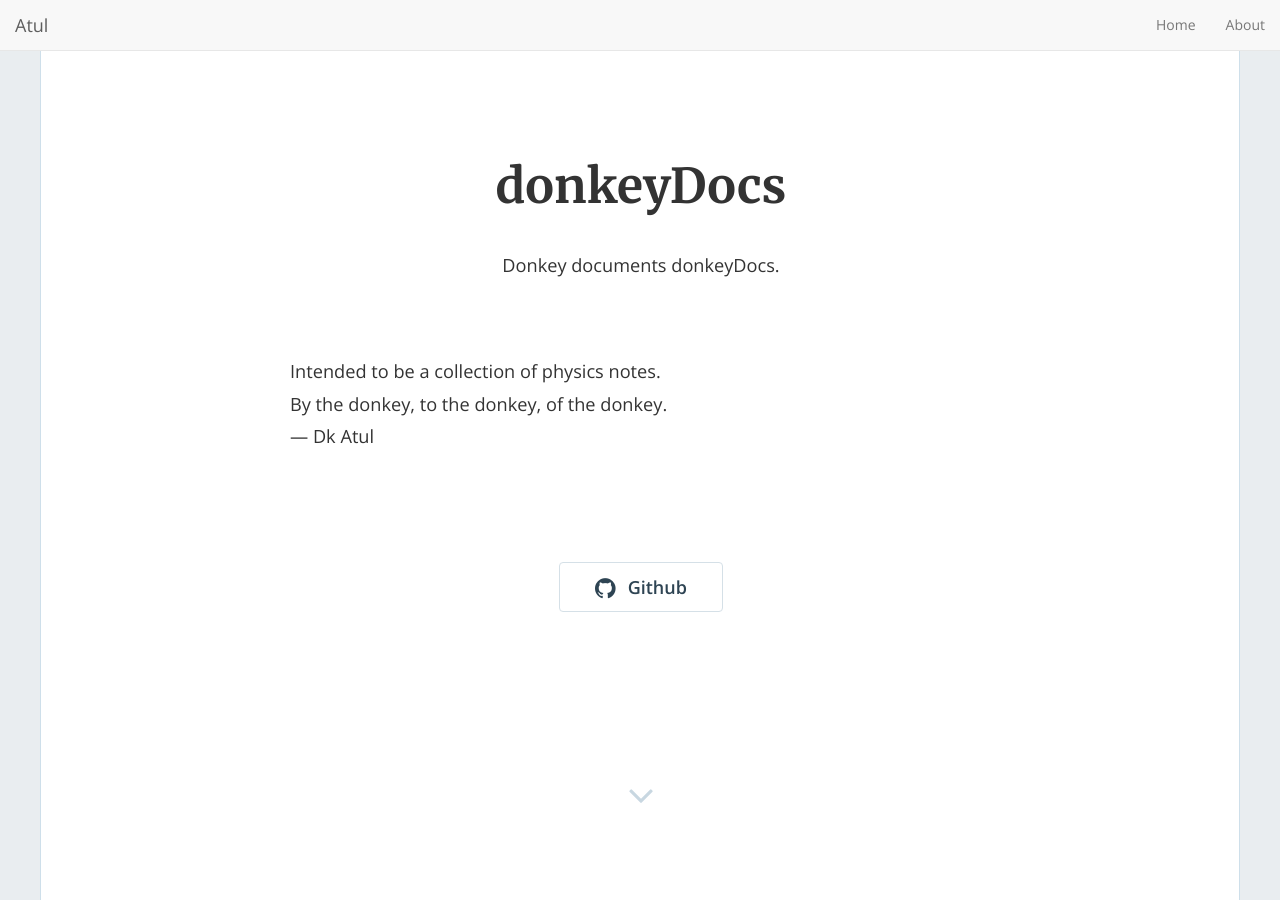
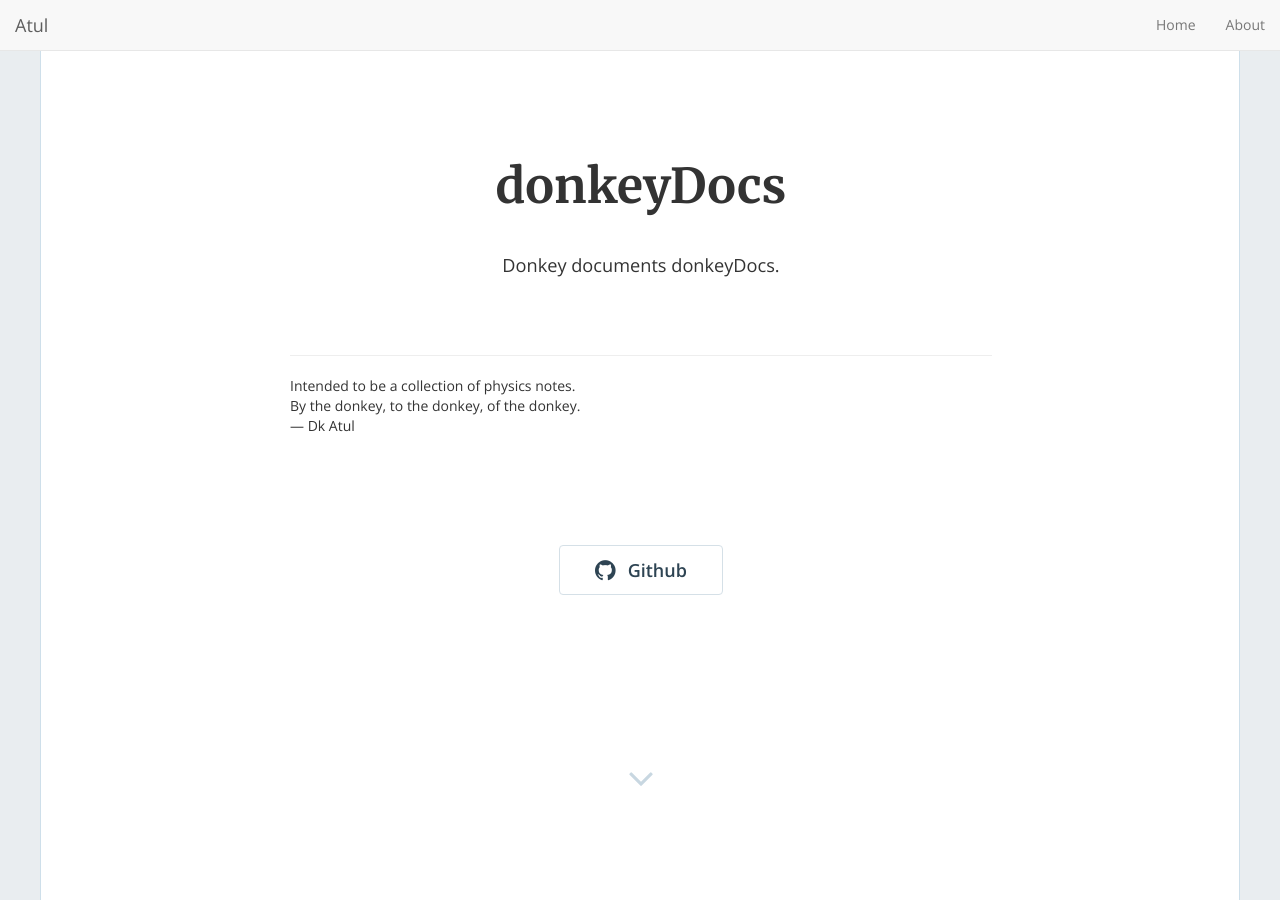
Before and after one commit to donkeyDocs/donkeyDocs.github.io, a Jekyll site: the page built from index.html, in a window 1280 px wide and 900 px high. Built offline with Jekyll 4.4.1, drawn with Linux system fonts in a browser that asks for light colours; nearby versions of some CDN libraries; the list of posts is cut into pages by our own code.

```diff
--- a/_config.yml
+++ b/_config.yml
@@ -15,7 +15,7 @@
 # in the templates via {{ site.myvariable }}.
 title: "donkeyDocs"
 email: 'atul.singh.arora@gmail.com'
-description: "Donkey documents donkeyDocs. <p> Intended to be a collection of physics notes. <br/> By the donkey, to the donkey, of the donkey. <br/> — Dk Atul </p>"
+description: "Donkey documents donkeyDocs. <br/> <hr> Intended to be a collection of physics notes. <br/> By the donkey, to the donkey, of the donkey. <br/> — Dk Atul </p>"
 baseurl: "" # the subpath of your site, e.g. /blog
 url: "http://atulsingharora.github.io/" # the base hostname & protocol for your site, e.g. http://example.com
 twitter_username: ''
```
